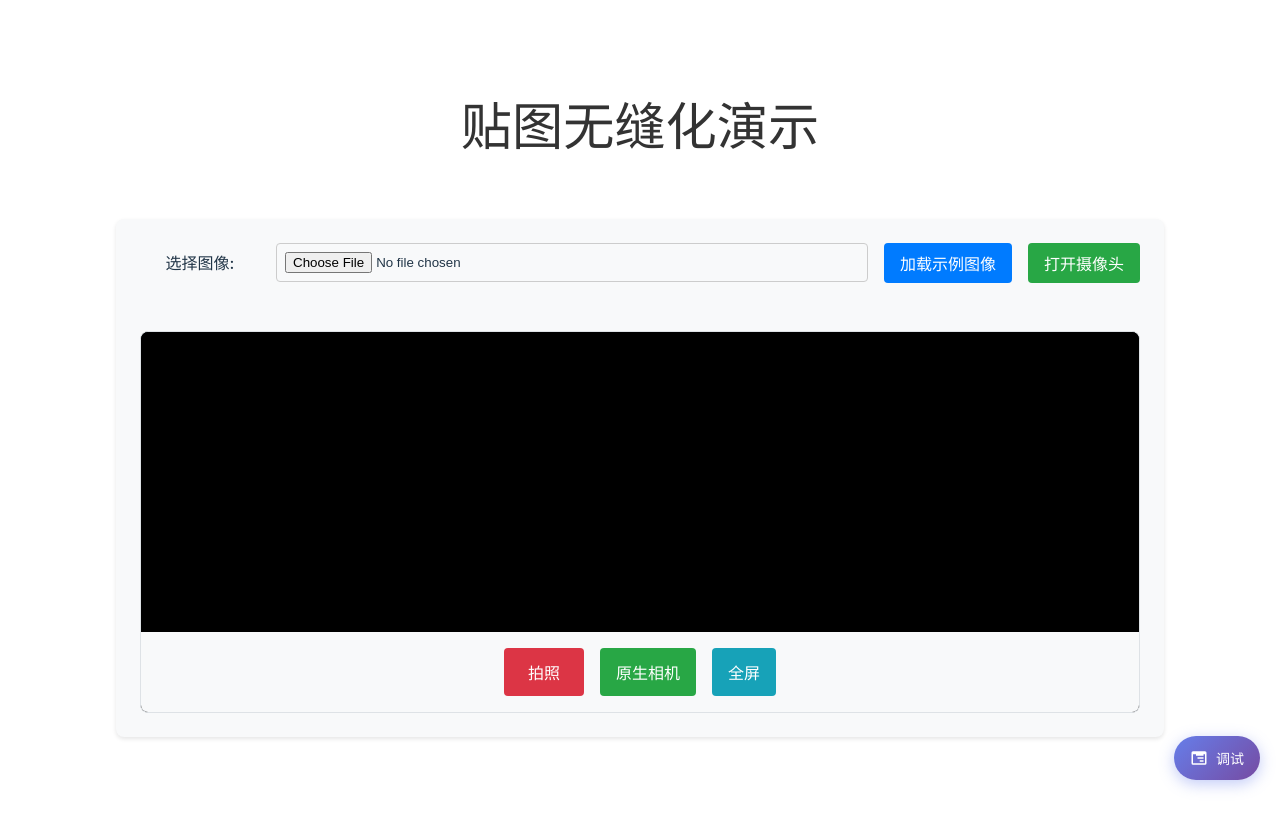
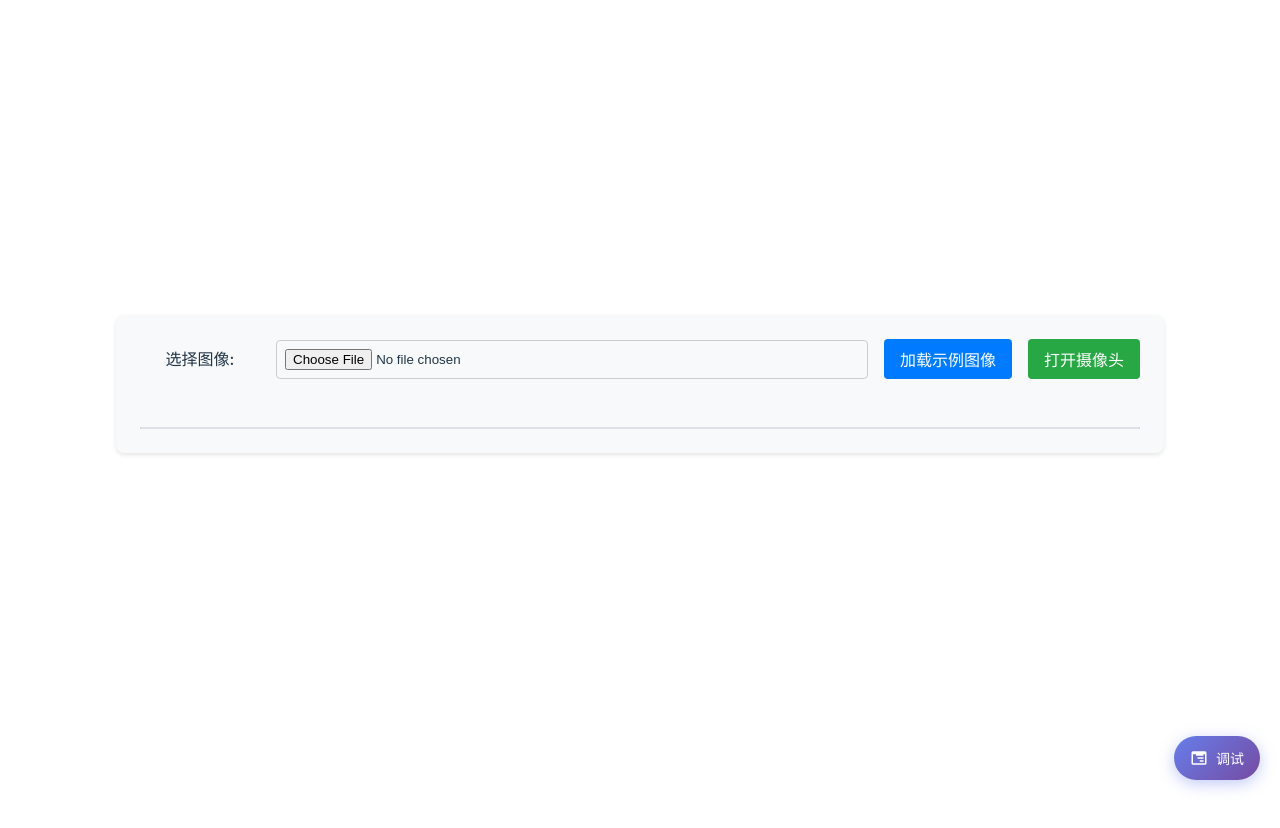
Before and after one commit to leolee9086/seamless-texture-generator, a Vue app in the folder demo/: page / in a window 1280 px wide. Shown: the top 828 px of the page. After the commit the page ends 800 px from the top, so only its background shows below. Built offline with nearby package versions, Linux system fonts and the light colour scheme.

Commit message:
支持配置生成分辨率

```diff
--- a/demo/package.json
+++ b/demo/package.json
@@ -11,7 +11,7 @@
     "ssl:generate": "node generate-ssl.cjs"
   },
   "dependencies": {
-    "@leolee9086/split-viewer": "link:../node_modules/@leolee9086/split-viewer",
+    "@leolee9086/split-viewer": "link:../../split-viewer",
     "@tensorflow/tfjs-backend-webgpu": "^4.22.0",
     "vconsole": "^3.15.1",
     "vue": "^3.4.21"
--- a/demo/src/App.vue
+++ b/demo/src/App.vue
@@ -1,49 +1,35 @@
 <template>
   <div class="container">
-    <h1>贴图无缝化演示</h1>
-
     <div class="controls">
       <div class="control-group">
         <label for="image-upload">选择图像:</label>
-        <input
-          id="image-upload"
-          type="file"
-          accept="image/*"
-          @change="handleImageUpload"
-          class="file-input"
-        />
+        <input id="image-upload" type="file" accept="image/*" @change="handleImageUpload" class="file-input" />
         <button @click="loadSampleImage" :disabled="isProcessing">
           加载示例图像
         </button>
-        <button @click="toggleCamera" :disabled="isProcessing" class="camera-btn">
+        <button @click="toggleCamera" :disabled="isProcessing" class="camera-btn" v-if="!supportsNativeCamera">
           {{ cameraActive ? '关闭摄像头' : '打开摄像头' }}
         </button>
       </div>
 
       <!-- 摄像头组件 -->
-      <CameraComponent
-        v-model="cameraActive"
-        @photo-captured="handlePhotoCaptured"
-        @error="handleCameraError"
-      />
+      <CameraComponent v-model="cameraActive" @photo-captured="handlePhotoCaptured" @error="handleCameraError" />
+
+      <div class="control-group" v-if="originalImage">
+        <label for="max-resolution">最大分辨率:</label>
+        <div class="slider-container">
+          <input id="max-resolution" type="range" min="512" max="8192" step="512" v-model="maxResolution" class="slider" />
+          <span>{{ maxResolution }}px</span>
+        </div>
+      </div>
 
       <div class="control-group" v-if="originalImage">
         <label for="border-size">边界大小 (%):</label>
         <div class="slider-container">
-          <input
-            id="border-size"
-            type="range"
-            min="5"
-            max="100"
-            v-model="borderSize"
-            class="slider"
-          />
+          <input id="border-size" type="range" min="5" max="100" v-model="borderSize" class="slider" />
           <span>{{ borderSize }}%</span>
         </div>
-        <button
-          @click="processImage"
-          :disabled="isProcessing || !originalImage"
-        >
+        <button @click="processImage" :disabled="isProcessing || !originalImage">
           {{ isProcessing ? '处理中...' : '开始无缝化处理' }}
         </button>
       </div>
@@ -51,35 +37,29 @@
       <div class="control-group" v-if="processedImage">
         <label for="split-position">分割线位置:</label>
         <div class="slider-container">
-          <input
-            id="split-position"
-            type="range"
-            min="0"
-            max="1"
-            step="0.01"
-            v-model="splitPosition"
-            class="slider"
-          />
+          <input id="split-position" type="range" min="0" max="1" step="0.01" v-model="splitPosition" class="slider" />
           <span>{{ (splitPosition * 100).toFixed(0) }}%</span>
         </div>
         <button @click="toggleMagnifier">
           {{ magnifierEnabled ? '关闭' : '开启' }}放大镜
         </button>
       </div>
+
+      <!-- 缩放控制 - 移动端和桌面端都支持 -->
+      <div class="control-group zoom-control" v-if="originalImage">
+        <label for="zoom-level">缩放级别:</label>
+        <div class="slider-container">
+          <input id="zoom-level" type="range" min="0.1" max="5" step="0.1" v-model="zoomLevel" class="slider" />
+          <span>{{ (zoomLevel * 100).toFixed(0) }}%</span>
+        </div>
+        <button @click="resetZoom">重置缩放</button>
+      </div>
     </div>
 
-    <div class="viewer-container" v-if="originalImage">
-      <SplitViewer
-        ref="splitViewerRef"
-        :leftImage="originalImage"
-        :rightImage="processedImage || originalImage"
-        :width="1000"
-        :height="600"
-        :splitPosition="splitPosition"
-        :magnifier="magnifierConfig"
-        @split-change="handleSplitChange"
-        @image-load="handleImageLoad"
-      />
+    <div class="viewer-container" v-show="originalImage">
+      <SplitViewer ref="splitViewerRef" :leftImage="originalImage" :rightImage="processedImage || originalImage"
+        :width="1000" :height="600" :splitPosition="splitPosition" :magnifier="magnifierConfig"
+        @split-change="handleSplitChange" @image-load="handleImageLoad" />
     </div>
 
     <div class="loading" v-if="isProcessing">
@@ -96,7 +76,7 @@
 </template>
 
 <script setup lang="ts">
-import { ref, computed } from 'vue'
+import { ref, computed, onMounted, watch, nextTick } from 'vue'
 import { SplitViewer } from '@leolee9086/split-viewer'
 import { makeTileable } from '../../src/lib/HistogramPreservingBlendMakeTileable'
 import CameraComponent from './components/CameraComponent.vue'
@@ -106,6 +86,7 @@ import DebugConsole from './components/DebugConsole.vue'
 const originalImage = ref<string | null>(null)
 const processedImage = ref<string | null>(null)
 const borderSize = ref(20)
+const maxResolution = ref(4096) // 默认最大分辨率为4096
 const splitPosition = ref(0.5)
 const isProcessing = ref(false)
 const errorMessage = ref('')
@@ -113,6 +94,31 @@ const splitViewerRef = ref()
 
 // 摄像头相关状态
 const cameraActive = ref(false)
+const supportsNativeCamera = ref(false)
+
+// 移动端检测
+const isMobile = ref(false)
+
+// 缩放相关状态
+const zoomLevel = ref(1)
+
+// 检测是否支持原生相机
+const checkNativeCameraSupport = () => {
+  // 检测是否是移动设备
+  const mobile = /Android|webOS|iPhone|iPad|iPod|BlackBerry|IEMobile|Opera Mini/i.test(navigator.userAgent)
+  isMobile.value = mobile
+
+  // 检测是否支持capture属性
+  const hasCaptureSupport = 'capture' in document.createElement('input')
+
+  // 移动设备通常支持原生相机
+  supportsNativeCamera.value = mobile && hasCaptureSupport
+}
+
+// 初始化时检测相机支持
+onMounted(() => {
+  checkNativeCameraSupport()
+})
 
 
 // 放大镜配置
@@ -165,6 +171,41 @@ const handleCameraError = (message: string) => {
   errorMessage.value = message
 }
 
+// 缩放图像到指定最大分辨率
+const scaleImageToMaxResolution = (img: HTMLImageElement, maxRes: number): HTMLCanvasElement => {
+  const canvas = document.createElement('canvas')
+  const ctx = canvas.getContext('2d')!
+
+  // 计算缩放比例
+  const maxDimension = Math.max(img.width, img.height)
+
+  // 如果图像尺寸小于等于最大分辨率，直接返回原图
+  if (maxDimension <= maxRes) {
+    canvas.width = img.width
+    canvas.height = img.height
+    ctx.drawImage(img, 0, 0)
+    return canvas
+  }
+
+  // 计算缩放比例
+  const scale = maxRes / maxDimension
+  const newWidth = Math.round(img.width * scale)
+  const newHeight = Math.round(img.height * scale)
+
+  // 设置canvas尺寸
+  canvas.width = newWidth
+  canvas.height = newHeight
+
+  // 使用高质量缩放
+  ctx.imageSmoothingEnabled = true
+  ctx.imageSmoothingQuality = 'high'
+
+  // 绘制缩放后的图像
+  ctx.drawImage(img, 0, 0, newWidth, newHeight)
+
+  return canvas
+}
+
 // 处理图像
 const processImage = async () => {
   if (!originalImage.value) return
@@ -183,14 +224,11 @@ const processImage = async () => {
       img.src = originalImage.value!
     })
 
-    // 创建canvas并获取图像数据
-    const canvas = document.createElement('canvas')
-    canvas.width = img.width
-    canvas.height = img.height
-    const ctx = canvas.getContext('2d')!
-    ctx.drawImage(img, 0, 0)
+    // 先缩放图像到最大分辨率
+    const scaledCanvas = scaleImageToMaxResolution(img, maxResolution.value)
 
-    const imageData = ctx.getImageData(0, 0, img.width, img.height)
+    // 获取缩放后的图像数据
+    const imageData = scaledCanvas.getContext('2d')!.getImageData(0, 0, scaledCanvas.width, scaledCanvas.height)
 
     // 处理图像
     const processedImageData = await makeTileable(imageData, borderSize.value, null)
@@ -222,9 +260,39 @@ const handleSplitChange = (position: number) => {
 }
 
 // 处理图像加载
-const handleImageLoad = (side: string) => {
+const handleImageLoad = async (side: string) => {
   console.log('图像加载完成:', side)
+
+  // 确保在图像加载完成后应用当前的缩放级别
+  if (side === 'all' || side === 'left') {
+    await nextTick()
+    if (splitViewerRef.value) {
+      splitViewerRef.value.setZoom(zoomLevel.value)
+    }
+  }
 }
+
+// 缩放相关方法
+const handleZoomChange = async () => {
+  // 使用 nextTick 确保 DOM 更新完成后再调用方法
+  await nextTick()
+  if (splitViewerRef.value) {
+    console.log(splitViewerRef.value)
+    splitViewerRef.value.setZoom(zoomLevel.value)
+  }
+}
+
+const resetZoom = async () => {
+  zoomLevel.value = 1
+  // 使用 nextTick 确保 DOM 更新完成后再调用方法
+  await nextTick()
+  if (splitViewerRef.value) {
+    splitViewerRef.value.resetZoom()
+  }
+}
+
+// 监听缩放级别变化
+watch(zoomLevel, handleZoomChange)
 </script>
 
 <style scoped>
@@ -341,5 +409,16 @@ button:disabled {
   .slider-container {
     min-width: auto;
   }
+
+  .mobile-zoom {
+    background-color: #e9ecef;
+    padding: 1rem;
+    border-radius: 8px;
+    margin-top: 1rem;
+  }
+
+  .viewer-container {
+    touch-action: pan-x pan-y pinch-zoom;
+  }
 }
 </style>
--- a/demo/src/components/CameraComponent.vue
+++ b/demo/src/components/CameraComponent.vue
@@ -1,28 +1,23 @@
 <template>
-  <div class="camera-container" :class="{ 'fullscreen': isFullscreen }">
+      <!-- 支持原生相机时，只显示原生相机按钮 -->
+    <template v-if="supportsNativeCamera" >
+      <input ref="fileInputRef" type="file" accept="image/*" capture="environment" @change="handleFileInput"
+        style="display: none" />
+      <button @click="openNativeCamera" class="native-camera-btn">
+        拍照
+      </button>
+    </template>
+
+  <div  v-else class="camera-container" :class="{ 'fullscreen': isFullscreen }">
     <!-- 隐藏的文件输入，支持 capture=camera -->
-    <input
-      ref="fileInputRef"
-      type="file"
-      accept="image/*"
-      capture="environment"
-      @change="handleFileInput"
-      style="display: none"
-    />
 
-    <video
-      ref="videoRef"
-      autoplay
-      muted
-      playsinline
-      webkit-playsinline
-      class="camera-preview"
-      :class="{ 'fullscreen-video': isFullscreen }"
-      @loadedmetadata="onVideoLoaded"
-      @error="onVideoError"
-      @click="handleVideoClick"
-      @touchstart="handleVideoTouch"
-    ></video>
+
+
+    <!-- 不支持原生相机时，显示完整的摄像头预览界面 -->
+    <template>
+      <video ref="videoRef" autoplay muted playsinline webkit-playsinline class="camera-preview"
+        :class="{ 'fullscreen-video': isFullscreen }" @loadedmetadata="onVideoLoaded" @error="onVideoError"
+        @click="handleVideoClick" @touchstart="handleVideoTouch"></video>
 
       <!-- 全屏模式下的浮动控制按钮 -->
       <div class="floating-controls" v-if="isFullscreen">
@@ -42,9 +37,6 @@
         <button @click="capturePhoto" :disabled="isCapturing" class="capture-btn">
           {{ isCapturing ? '拍照中...' : '拍照' }}
         </button>
-      <button @click="openNativeCamera" class="native-camera-btn">
-        原生相机
-      </button>
         <button @click="switchCamera" v-if="hasMultipleCameras" class="switch-camera-btn">
           切换摄像头
         </button>
@@ -52,6 +44,7 @@
           全屏
         </button>
       </div>
+    </template>
   </div>
 </template>
 
@@ -86,6 +79,7 @@ const availableCameras = ref<MediaDeviceInfo[]>([])
 const isCapturing = ref(false)
 const isFullscreen = ref(false)
 const fullscreenSupported = ref(false)
+const supportsNativeCamera = ref(false)
 
 // 计算属性
 const cameraActive = computed({
@@ -103,6 +97,18 @@ const isTouchDevice = ref(false)
 const detectMobileDevice = () => {
   isMobile.value = /Android|webOS|iPhone|iPad|iPod|BlackBerry|IEMobile|Opera Mini/i.test(navigator.userAgent)
   isTouchDevice.value = 'ontouchstart' in window || navigator.maxTouchPoints > 0
+}
+
+// 检测是否支持原生相机
+const checkNativeCameraSupport = () => {
+  // 检测是否是移动设备
+  const isMobileDevice = /Android|webOS|iPhone|iPad|iPod|BlackBerry|IEMobile|Opera Mini/i.test(navigator.userAgent)
+
+  // 检测是否支持capture属性
+  const hasCaptureSupport = 'capture' in document.createElement('input')
+
+  // 移动设备通常支持原生相机
+  supportsNativeCamera.value = isMobileDevice && hasCaptureSupport
 }
 
 // 检查浏览器是否支持摄像头
@@ -479,6 +485,7 @@ const handleCameraActiveChange = async (newValue: boolean) => {
 // 初始化
 onMounted(() => {
   detectMobileDevice()
+  checkNativeCameraSupport()
   checkFullscreenSupport()
 
   // 监听全屏状态变化
@@ -515,6 +522,7 @@ watch(() => props.modelValue, handleCameraActiveChange)
   background-color: #000;
   position: relative;
 }
+
 
 .camera-preview {
   width: 100%;
```
Also changed, not shown: demo/vite.config.ts (+3 -4 lines), 1 other file (tests, documents, lock files or other folders). Lines whose indentation alone changed are shown as unchanged.
